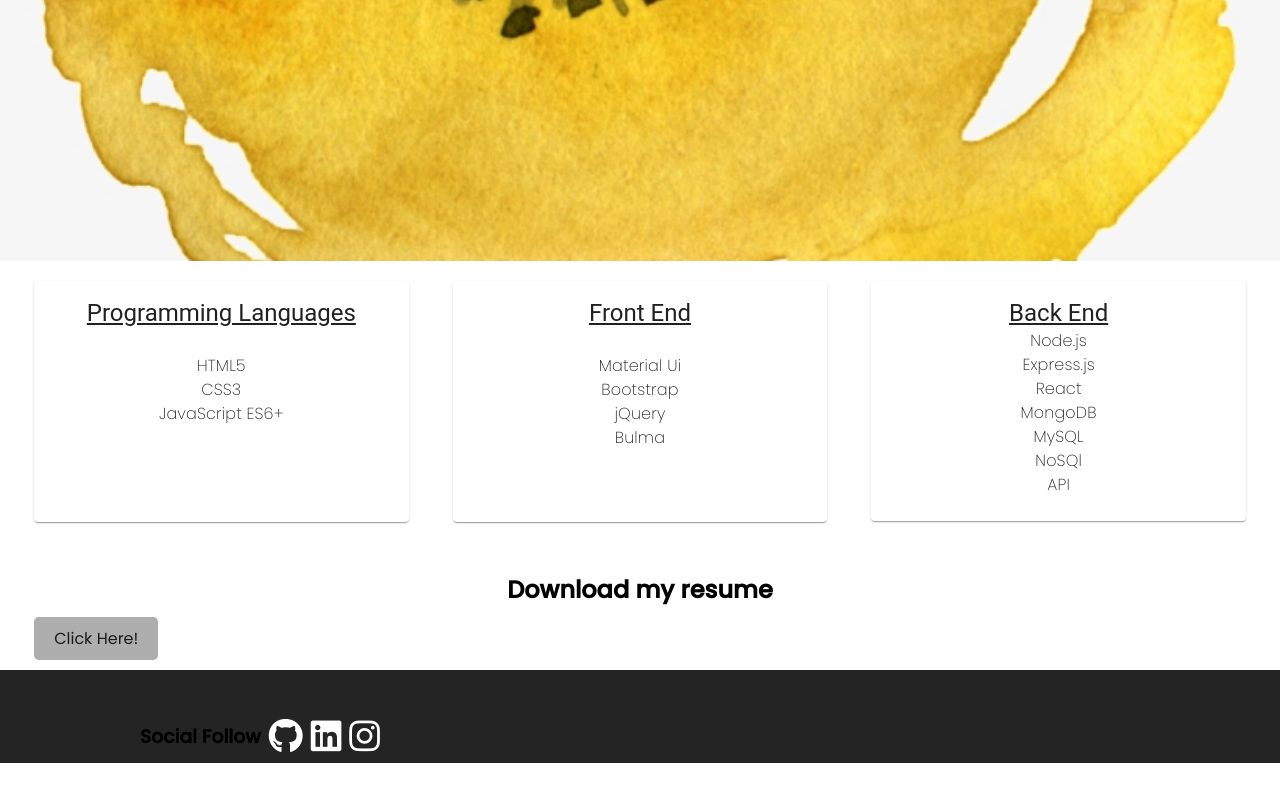
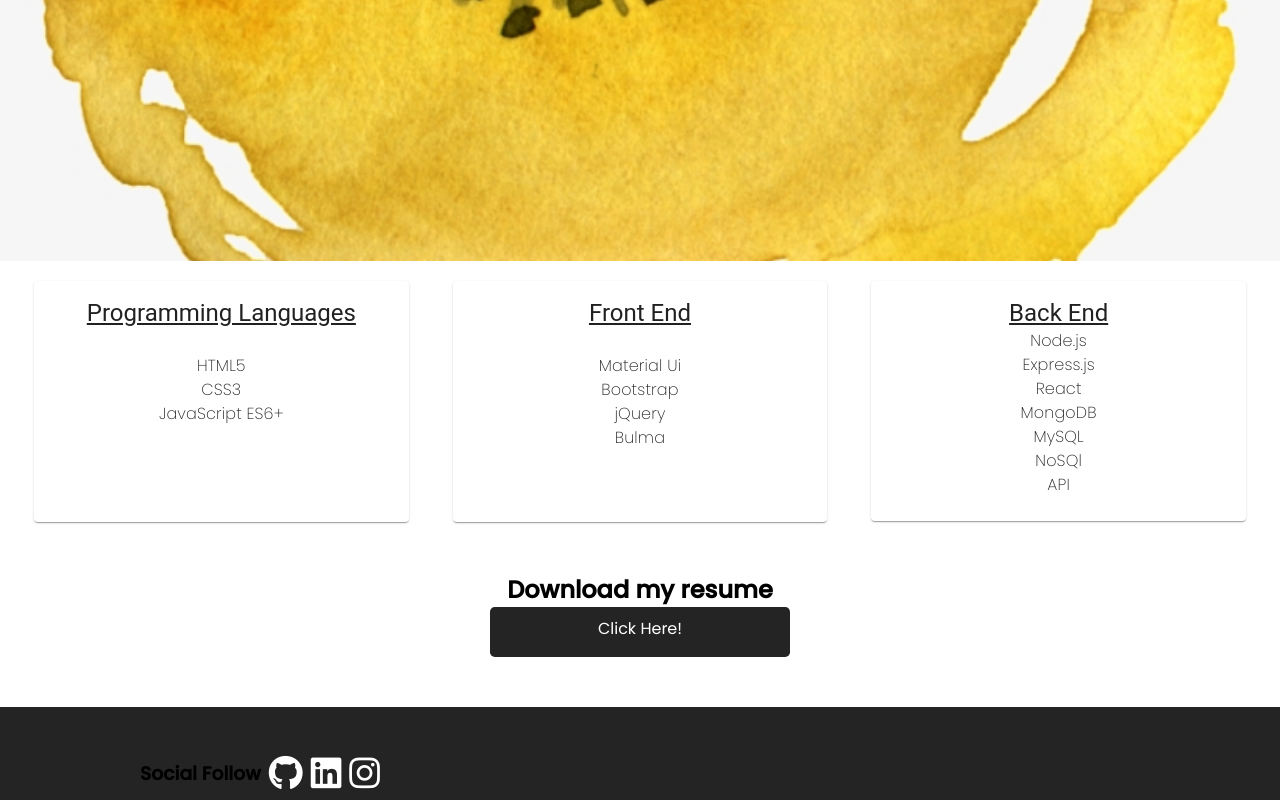
Before and after one commit to CaitlinSwickard/Caitlin-React-Portfolio, a React (Create React App) app: page /resume in a window 1280 px wide. Shown: the part 619-1419 px from the top of the page. Before the commit the page ends 1382 px from the top, so only its background shows below. Built offline with nearby package versions, Linux system fonts and the light colour scheme.

Commit message:
working resume page

```diff
--- a/src/App.css
+++ b/src/App.css
@@ -12,7 +12,6 @@
   justify-content: center;
   font-size: 3rem;
 }
-
 
 .about-me,
 .resume,
@@ -69,6 +68,7 @@
   border-radius: 50%;
 }
 
+
 /* resume section css */
 .card-content {
   text-align: center;
@@ -92,30 +92,32 @@
   margin-right: 10px;
 }
 
+/* .resume-container{
+  display: flex;
+  flex-direction: column;
+  align-items: center;
+} */
+
 .h2 {
   text-align: center;
 }
 
 .resume-btn {
-  /* text-align: center; */
   display: flex;
-  align-items: center;
+  justify-content: center;
   padding: 0.5rem 1.2rem;
-  margin: 10px;
+  margin: auto;
+  width: 300px;
+  height: 50px;
   text-decoration: none;
   font-size: 1rem;
   border-radius: 0.3rem;
   border: 1px solid transparent;
   outline: none;
-  color: #1a1a1a;
-  background-color: #aeaeae;
-  transition: color 0.2s ease-in-out, background-color 0.2s ease-in-out;
-
+  color: white;
+  background-color: #242424;
+  /* transition: color 0.2s ease-in-out, background-color 0.2s ease-in-out; */
 }
-
-
-
-
 
 /* project cards css */
 .card-links {
@@ -126,8 +128,6 @@
   flex-flow: column;
   width: 100%;
   box-shadow: 10px 16px 20px rgba(13, 13, 14, 0.17);
-  /* -webkit-filter: drop-shadow(0 6px 20px rgba(9, 12, 15, 0.017)); */
-  /* filter: drop-shadow(0 6px 20px rgba(28, 29, 31, 0.017)); */
   border-radius: 10px;
   overflow: hidden;
   text-decoration: none;
--- a/src/components/ContactForm.css
+++ b/src/components/ContactForm.css
@@ -9,8 +9,8 @@
   border-radius: 0.3rem;
   border: 1px solid transparent;
   outline: none;
-  color: #1a1a1a;
-  background-color: #aeaeae;
+  color: white;
+  background-color: #242424;
   transition: color 0.2s ease-in-out, background-color 0.2s ease-in-out;
 
 }
--- a/src/components/pages/Resume.js
+++ b/src/components/pages/Resume.js
@@ -75,8 +75,11 @@ export default function Resume() {
       </Container>
       <Container className='resume-container'>
         <h2 className='h2'>Download my resume</h2>
-        <button className="resume-btn">Click Here!</button>
+        <a href="/resources/Resume.pdf" target="_blank" className="resume-btn">Click Here!</a>
       </Container>
+      <br></br>
+      <br></br>
+
 
       <Footer />
     </>
```
Also changed, not shown: 1 other file (tests, documents, lock files or other folders).
